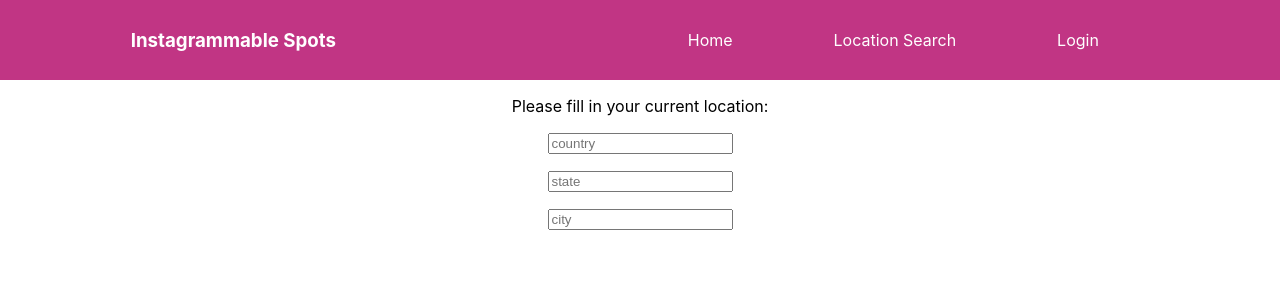
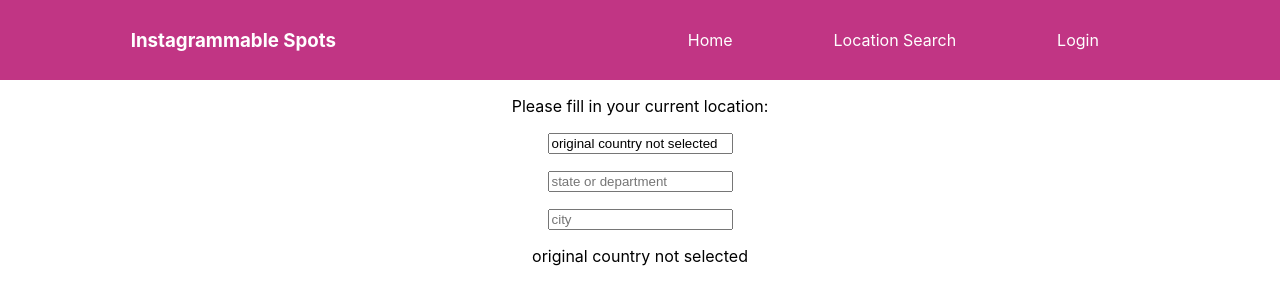
Before and after one commit to anakp07/capstone-frontend, a React (Create React App) app in the folder frontend/: page /locationsearch in a window 1280 px wide. Shown: the top 304 px of the page. Built offline with nearby package versions, Linux system fonts and the light colour scheme.

Commit message:
country defined in app, passed down to search form, and returned to app, displays fine

```diff
--- a/frontend/src/App.js
+++ b/frontend/src/App.js
@@ -1,25 +1,35 @@
 // import logo from './logo.svg';
 import './App.css';
 import {BrowserRouter as Router, Switch, Route} from 'react-router-dom';
-import React from 'react';
+import React, { useState } from 'react';
 import Home from './components/Home';
 import Login from './components/Login';
 import LocationSearch from './components/LocationSearch';
 import Nav from './components/Nav';
 
 function App() {
+  const [formFields, setFormFields] = useState({
+    country: 'original country not selected',
+    state: '',
+    city: '',
+  })
+
   return (
-    <Router>
+    <div>
+      <Router>
       <div>
         <Nav/>
         <Switch>
           <Route exact path="/"/>
           <Route path="/home"><Home/></Route>
-          <Route path="/locationsearch"><LocationSearch/></Route>
+          <Route path="/locationsearch"><LocationSearch formFields={formFields} setFormFields={setFormFields}/></Route>
           <Route path="/login"><Login/></Route>
         </Switch>
       </div>
     </Router>
+    {formFields.country}
+    </div>
+
   );
 }
 
--- a/frontend/src/components/LocationSearch.js
+++ b/frontend/src/components/LocationSearch.js
@@ -1,10 +1,10 @@
 import React, { useState } from 'react';
 import LocationSearchForm from './LocationSearchForm';
 
-const LocationSearch = () => {
+const LocationSearch = (props) => {
     return(
       <div>
-        <LocationSearchForm />
+        <LocationSearchForm formFields={props.formFields} setFormFields={props.setFormFields}/>
       </div>
     )
 };
--- a/frontend/src/components/LocationSearchForm.js
+++ b/frontend/src/components/LocationSearchForm.js
@@ -3,35 +3,51 @@ import React, { useState } from 'react';
 import PropTypes from 'prop-types';
 import './LocationSearchForm.css';
 
-const LocationSearchForm = () => {
-  const [formFields, setFormFields] = useState({
-    country: '',
-    state: '',
-    city: '',
-  })
+const LocationSearchForm = (props) => {
+
+  const onInput = (event) => {
+    const key = event.target.name;
+    const value = event.target.value;
+    const newFormFields = {
+      ...props.formFields,
+    }
+    newFormFields[key] = value;
+    props.setFormFields(newFormFields);
+  }
+
   return (
     <div>
       <p>Please fill in your current location:</p>
+      <form>
       <p><input
       placeholder="country"
       type="text"
       name="country"
-      value={formFields.country}/>
+      //value={"fake value"}
+      onChange={onInput}
+      value={props.formFields.country}
+      />
+      {/* <button onClick={helperFunction}>Submit Country</button> */}
       </p>
       <p>
        <input
-      placeholder="state"
+      placeholder="state or department"
       type="text"
       name="state"
-      value={formFields.state}/>
+      //value={formFields.state}
+      />
       </p>
       <p>
        <input
       placeholder="city"
       type="text"
       name="city"
-      value={formFields.city}/>
+      //value={formFields.city}
+      />
       </p>
+      </form>
+
+
     </div>
 
   )
```
Also changed, not shown: 1 other file (tests, documents, lock files or other folders).
